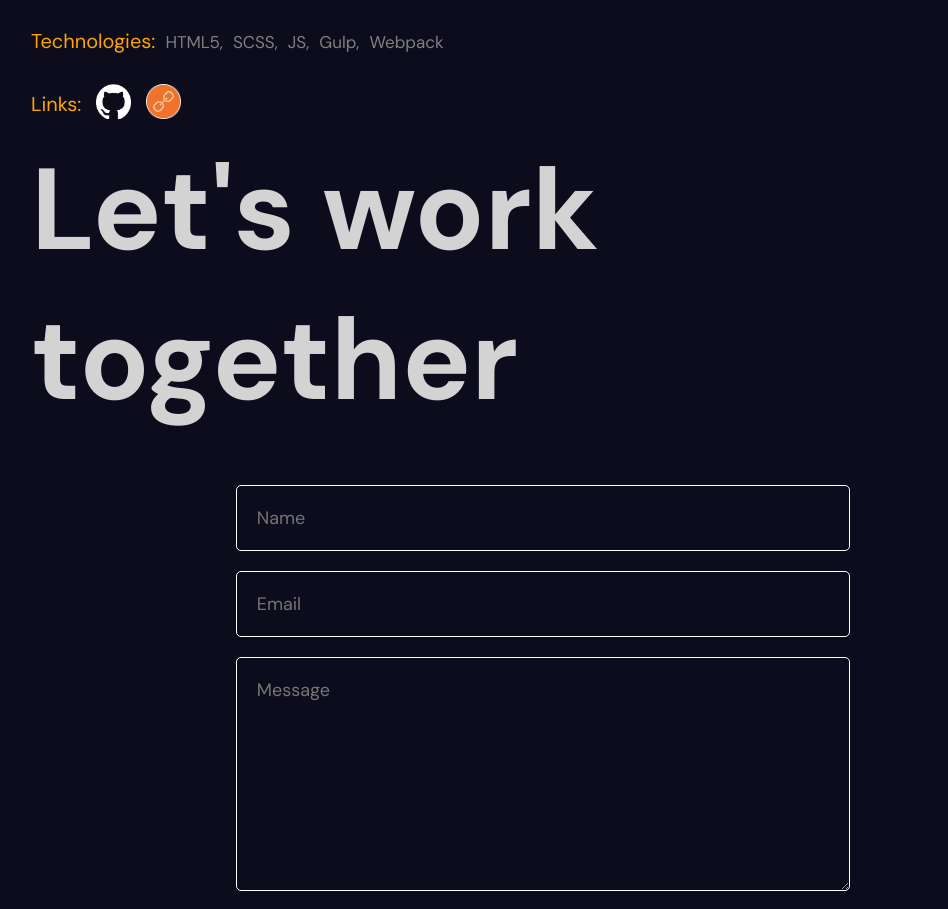
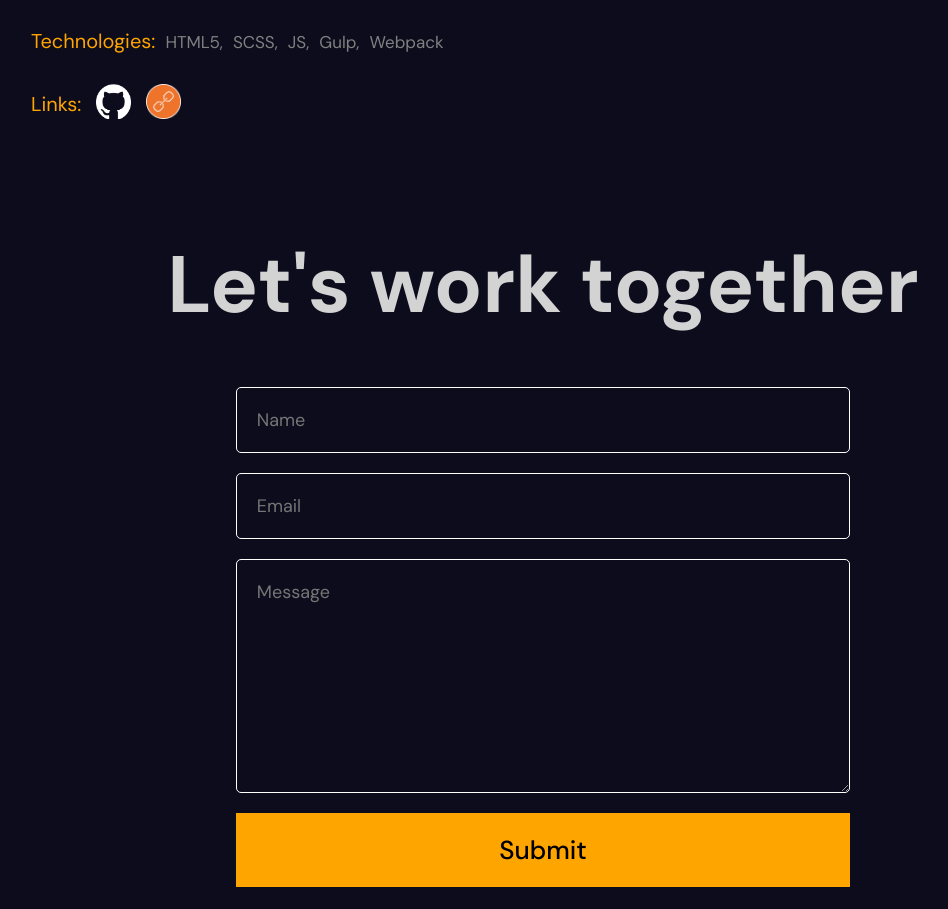
Before and after one commit to MChornomaz/portfolio, a React (Vite) app: page / in a window 1280 px wide. Shown: the part 9540-10449 px from the top of the page, without its empty margins (97-1045 px from the left). Built offline with nearby package versions, Linux system fonts and the light colour scheme.

Commit message:
fixed scroll bug in portfolio section

```diff
--- a/src/components/contact/contact.scss
+++ b/src/components/contact/contact.scss
@@ -10,7 +10,7 @@
 
     .textContainer{
         h2{
-            font-size: 9vw;
+            font-size: 80px;
             margin-bottom: 50px;
         }
     }
--- a/src/components/portfolio/Portfolio.jsx
+++ b/src/components/portfolio/Portfolio.jsx
@@ -1,15 +1,17 @@
 import { useCallback, useEffect, useRef, useState } from 'react'
 import './portfolio.scss'
-import {motion, useScroll, useSpring, useTransform} from 'framer-motion'
+import {motion, useScroll, useSpring, useInView} from 'framer-motion'
 import PortfolioTabs from './portfolioTabs/PortfolioTabs'
 import PortfolioSlider from './portfolioSlider/PortfolioSlider';
 import { portfolioType, layouts, reactStack, fullStack } from '../../common/constants';
 
 
 const Portfolio = () => {
+  const ref = useRef()
+  const isInView = useInView(ref, { margin: '-100px' })
   const [currentTab, setCurrentTab] = useState(portfolioType[0].name)
 
-  const ref = useRef()
+
 
   const scrollToTop = (ref) => {
     if (ref && ref.current) {
@@ -21,8 +23,10 @@ const Portfolio = () => {
   };
 
   useEffect(()=> {
-    scrollToTop(ref)
-  }, [currentTab])
+    if(isInView){
+      scrollToTop(ref)
+    }
+  }, [currentTab, isInView])
 
   const changeTabHandler = useCallback((tabName) => {
     setCurrentTab(tabName)
--- a/src/components/skills/skillTab/skillsTab.scss
+++ b/src/components/skills/skillTab/skillsTab.scss
@@ -1,6 +1,7 @@
 .skillTab{
     width: 100%;
     max-width: 1366px;
+    margin: 0 auto;
 
     .wrapper{
         height: 100%;
@@ -10,6 +11,7 @@
         padding: 20px;
         align-content: center;
         justify-items: center;
+        margin: 0 auto;
     }
 }
 
```
